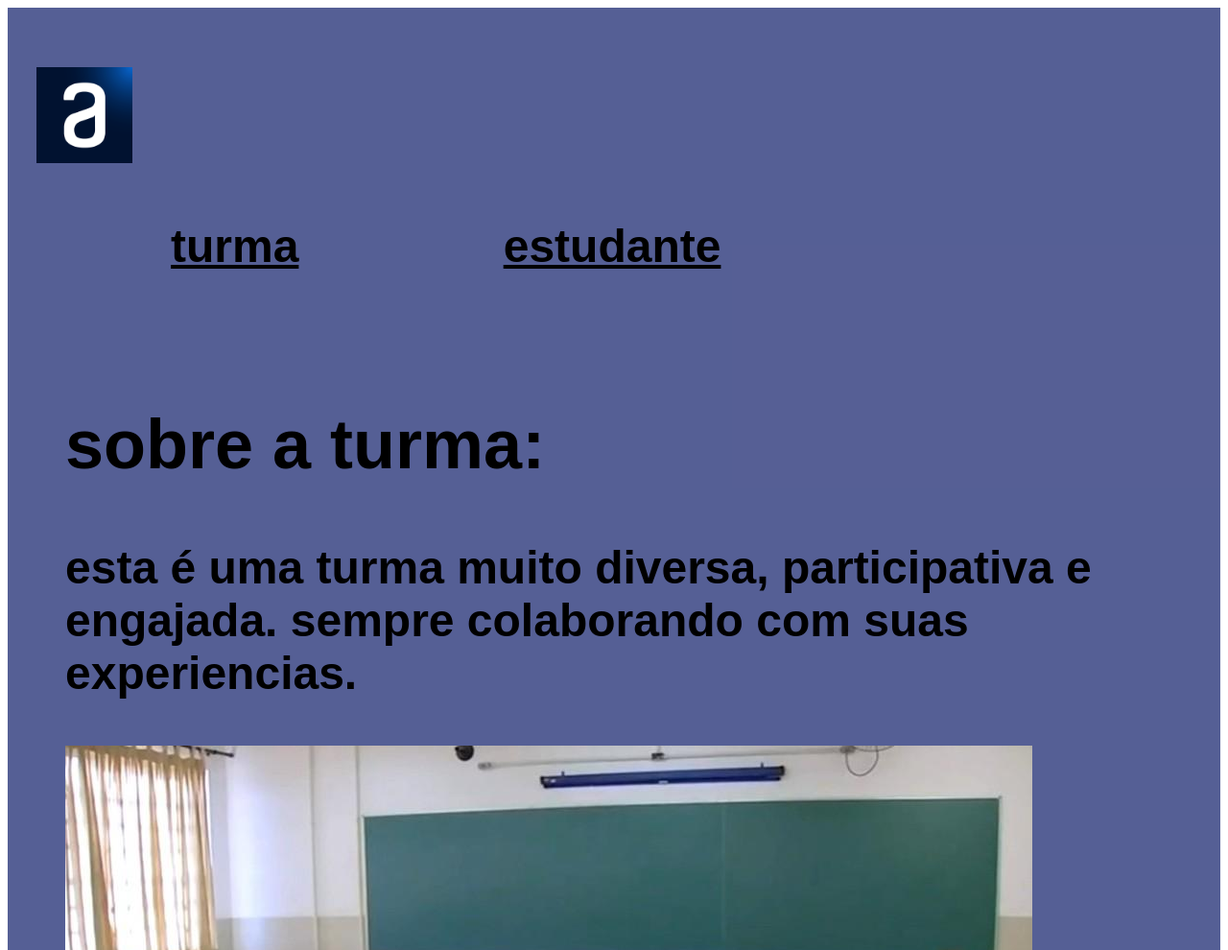
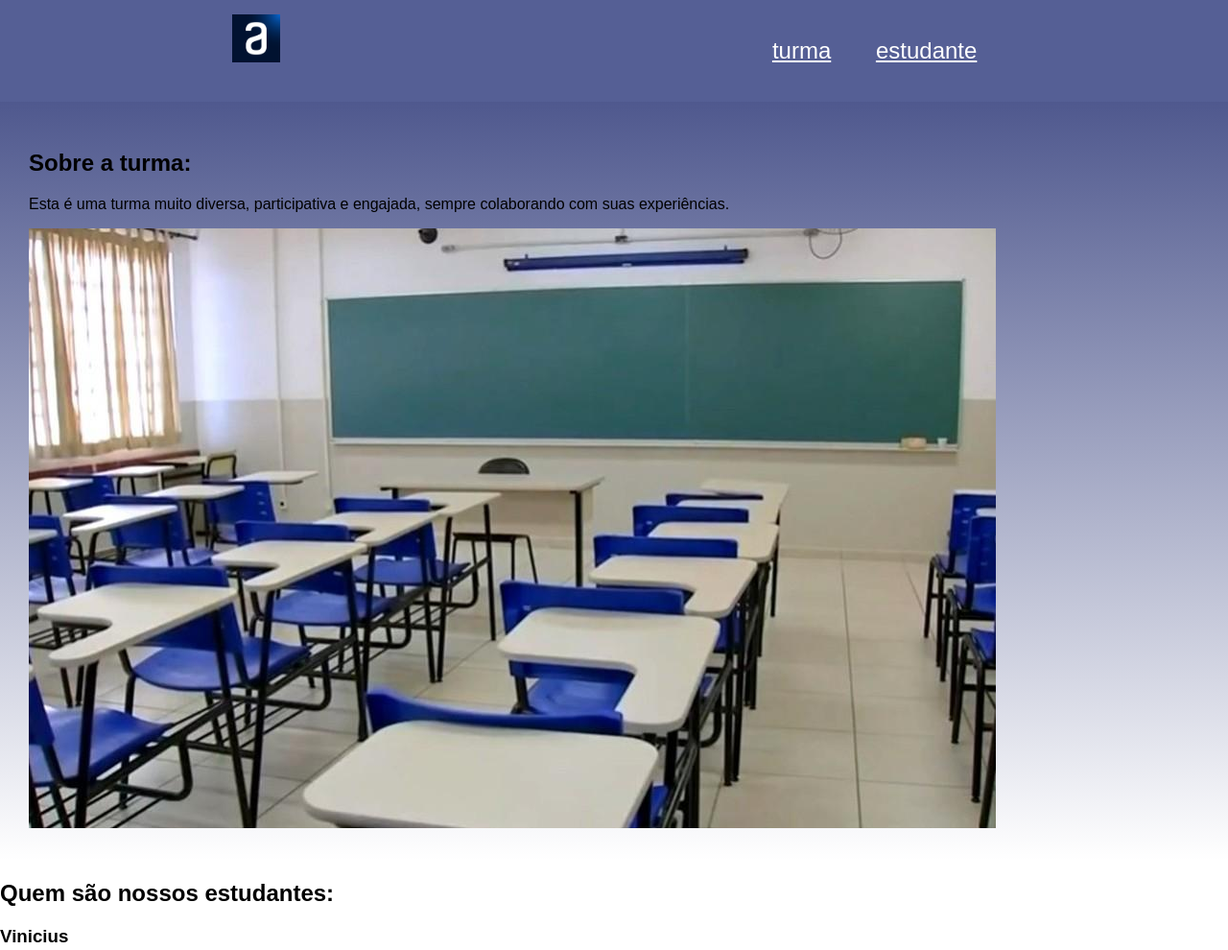
Before and after one commit to vinifslindo/vinicius-2B, a plain HTML site: page index.html in a window 1280 px wide. Shown: the top 990 px of the page at 96% size. Drawn offline with Linux system fonts and the light colour scheme.

Commit message:
Add files via upload
09/05/24

```diff
--- a/index.html
+++ b/index.html
@@ -4,43 +4,44 @@
 <head>
     <meta charset="UTF-8">
     <meta name="viewport" content="width=device-width, initial-scale=1.0">
-    <title>Site Criativo</title> <link rel="stylesheet" href="styles.css">
+    <title>Site Criativo</title>
+    <link rel="stylesheet" href="styles.css">
 </head>
 
+<body>
+
     <header class="cabecalho">
- <h1> <img class="cabecalho-imagem" src="alura.png">
-
+        <img class="cabecalho-imagem" src="alura.png">
         <ul>
             <li class="cabecalho-item">turma</li>
-    <li class="cabecalho-item"> estudante</li>
+            <li class="cabecalho-item">estudante</li>
         </ul>
+    </header>
 
-<section class=turma>
-    <h2 class="turma-titulo"> sobre a turma:</h2>
+    <section class="turma">
+        <h2 class="turma-titulo">Sobre a turma:</h2>
         <div class="turma-div">
-        <p class="turma-paragrafo"> esta é uma turma muito diversa, participativa e engajada. sempre colaborando com suas experiencias.
-        </p>
+            <p class="turma-paragrafo">Esta é uma turma muito diversa, participativa e engajada, sempre colaborando com suas experiências.</p>
             <img class="turma-imagem" src="escola.jpeg" alt="sala de aula">
         </div>
     </section>
+
     <section class="estudante">
-    <h2 class=" estudante-titulo"> quem são nossos estudantes:</h2>
-
-    <span></span>
+        <h2 class="estudante-titulo">Quem são nossos estudantes:</h2>
 
         <div class="estudante-div">
-        <h3 class="estudante-legenda"> vinicius</h3>
-        <img class="estudante-imagem" src="estudante.png"
-        alt="imagem de estudante">
+            <h3 class="estudante-legenda">Vinicius</h3>
+            <img class="estudante-imagem" src="estudante.png" alt="imagem de estudante">
             <img class="estudante-icone" src="github.png" alt="icone github">
+        </div>
 
-        <span></span>
+        <div class="estudante-div">
+            <h3 class="estudante-legenda">Fulano</h3>
+            <img class="estudante-imagem" src="estudante.png" alt="imagem de estudante">
+            <img class="estudante-icone" src="github.png" alt="icone github">
+        </div>
+    </section>
 
-    </div>
-    <div class="estudante-div">
-        <h3 class="estudante-imagem" src="estudante.png"
-         alt="imagem de estudante"> </h3>
-        <img class="estudante-icone" src="github.png" alt="icone github>">
-</section>
-</header>
+</body>
+
 </html>
--- a/styles.css
+++ b/styles.css
@@ -1,27 +1,36 @@
-.cabecalho {background-color: rgb(27, 44, 199);}
-{ margin:10px;
-padding:10px;}
+/* Reset de margens e preenchimentos */
+html, body {
+    margin: 0;
+    padding: 0;
+}
 
-body { font-family: sans-serif;}
+body {
+    font-family: sans-serif;
+}
 
-.cabecalho{
+/* Estilo do cabeçalho */
+.cabecalho {
     background-color: rgba(15, 29, 105, 0.705);
+    color: white; /* Adicionando cor do texto */
     display: flex;
-    padding: 30px;
+    padding: 15px;
     font-size: 24px;
     justify-content: space-around;
 }
 
-    .cabecalho-imagem{
-        width: 100px;
-        height: 100px;
-    }
+.cabecalho-imagem {
+    width: 50px;
+    height: 50px;
+}
 
-    .cabecalho-item{
-        display:inline-block;
-        padding: 0 100px;
-        text-decoration: underline;
-    }
-    .turma {background-image: linear-gradient(rgba (6, 19, 95, 0.705), rgba(182,));
+.cabecalho-item {
+    display: inline-block;
+    padding: 0 20px; /* Reduzindo o espaçamento para melhor ajuste */
+    text-decoration: underline;
+}
+
+/* Estilo da seção Turma */
+.turma {
+    background-image: linear-gradient(rgba(6, 19, 95, 0.705), rgba(182, 182, 182, 0));
     padding: 30px;
 }
```
Lines whose indentation alone changed are shown as unchanged.
